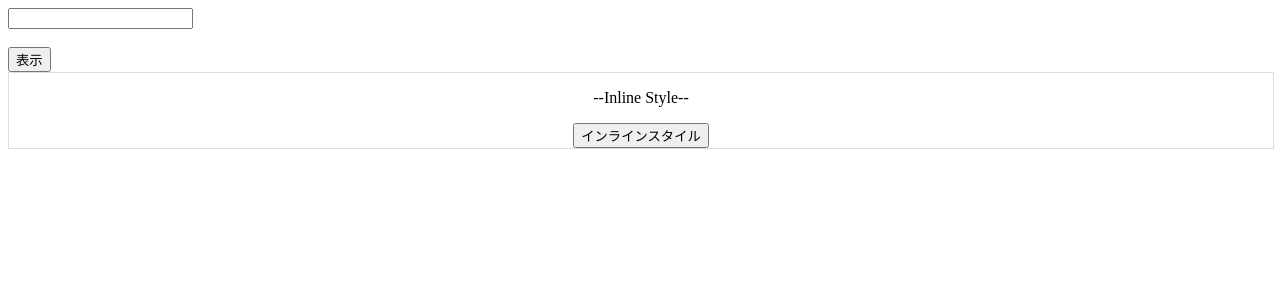
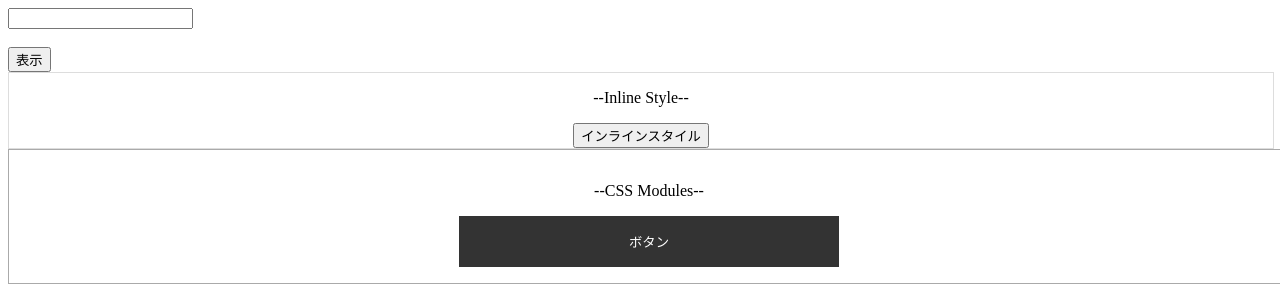
Before and after one commit to Yoshida010/react--u01, a React (Vite) app: page / in a window 1280 px wide. Shown: the top 306 px of the page. Built offline with nearby package versions, Linux system fonts and the light colour scheme.

Commit message:
追加 CSS Module を使ったページの追加

```diff
--- a/package.json
+++ b/package.json
@@ -10,6 +10,7 @@
 	},
 	"dependencies": {
 		"axios": "^1.1.3",
+		"node-sass": "^8.0.0",
 		"react": "^17.0.2",
 		"react-dom": "^17.0.2"
 	},
@@ -17,6 +18,7 @@
 		"@types/react": "^17.0.2",
 		"@types/react-dom": "^17.0.2",
 		"@vitejs/plugin-react": "^2.2.0",
+		"sass": "^1.56.1",
 		"typescript": "^4.6.4",
 		"vite": "^3.2.3"
 	}
--- a/src/App.tsx
+++ b/src/App.tsx
@@ -1,6 +1,7 @@
 import { FC } from "react";
 import { useState, useCallback } from "react";
 import { ChildArea } from "./ChildArea";
+import { CssModules } from "./components/CssModules";
 import { InlineStyle } from "./components/InlineStyle";
 
 export const App: FC = () => {
@@ -29,6 +30,7 @@ export const App: FC = () => {
 			<button onClick={onClickOpen}>表示</button>
 			<ChildArea open={open} onClickClose={onClickClose} />
 			<InlineStyle />
+			<CssModules />
 		</div>
 	);
 };
--- /dev/null
+++ b/src/components/CssModules.module.scss
@@ -0,0 +1,14 @@
+.container {
+	width: 100%;
+	padding: 16px 8px;
+	text-align: center;
+	border: solid 1px #aaa;
+}
+
+.btn {
+	width: 30%;
+	padding: 16px 0;
+	color: #fff;
+	background-color: #333;
+	border: none;
+}
--- /dev/null
+++ b/src/components/CssModules.tsx
@@ -0,0 +1,11 @@
+import { FC } from "react";
+import classes from "./CssModules.module.scss";
+
+export const CssModules: FC = () => {
+	return (
+		<div className={classes.container}>
+			<p>--CSS Modules--</p>
+			<button className={classes.btn}>ボタン</button>
+		</div>
+	);
+};
```
Also changed, not shown: 1 other file (tests, documents, lock files or other folders).
